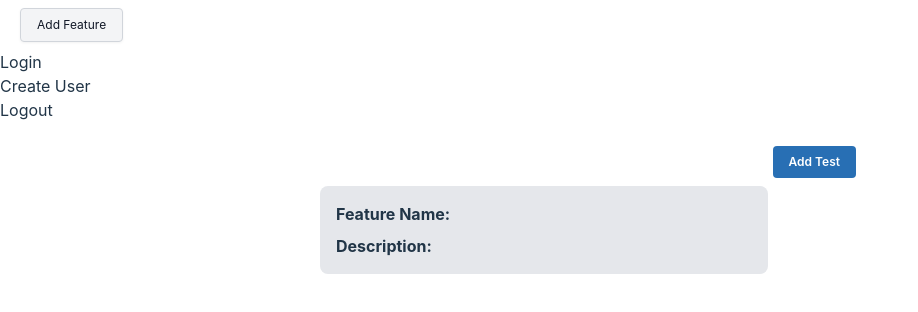
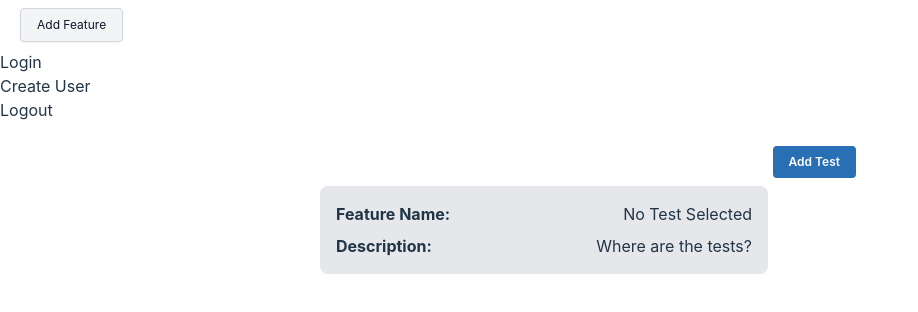
Before and after one commit to ConquestIO/Conquest, a React app: page /dashboard in a window 1280 px wide. Shown: the top 312 px of the page, without its empty margins (0-918 px from the left). Built offline with nearby package versions, Linux system fonts and the light colour scheme.

Commit message:
added display functionality

```diff
--- a/src/pages/Dashboard/FeatureDisplay.jsx
+++ b/src/pages/Dashboard/FeatureDisplay.jsx
@@ -1,21 +1,22 @@
 import React from "react";
 // import { setFeatureName, setFeatureDescription } from '../../store/appSlice'
-// import { useAppDispatch } from '../../store/hooks'
+import { useAppSelector } from "../../store/hooks";
 
 const FeatureDisplay = () => {
-    // const featureName = useAppDispatch();
-    // const featureDescription = useAppDispatch();
+
+  const featureName = useAppSelector((state) => state.app.featureName)
+  const description = useAppSelector((state) => state.app.description)
 
     return (
         <div className="max-w-md mx-auto bg-gray-200 p-4 rounded-lg ml-80">
         <div>
           <div className="flex items-center justify-between">
             <span className="font-bold">Feature Name:</span>
-            <span className="ml-2">{/* text here */}</span>
+            <span className="ml-2">{featureName}</span>
           </div>
           <div className="flex items-center justify-between mt-2">
             <span className="font-bold">Description:</span>
-            <span className="ml-2">{/* text here */}</span>
+            <span className="ml-2">{description}</span>
           </div>
         </div>
       </div>
```
